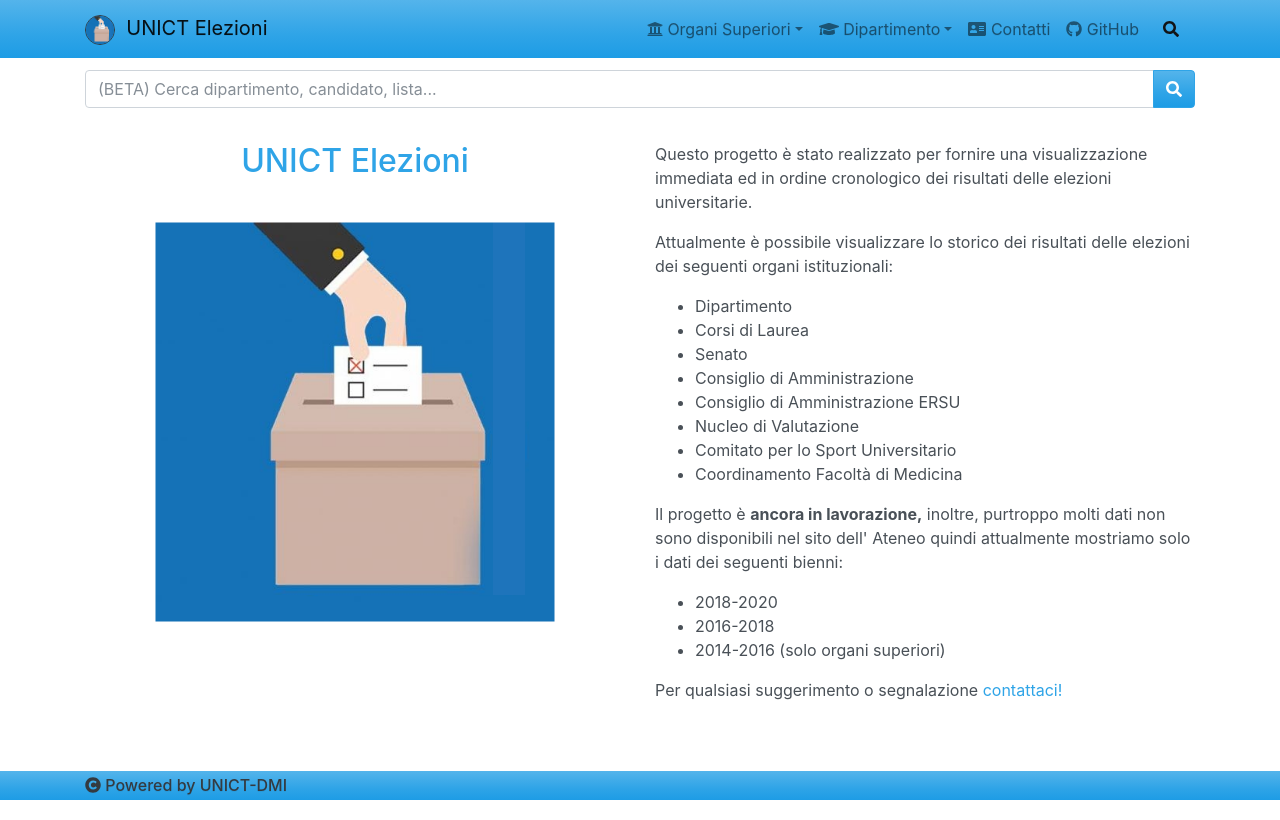
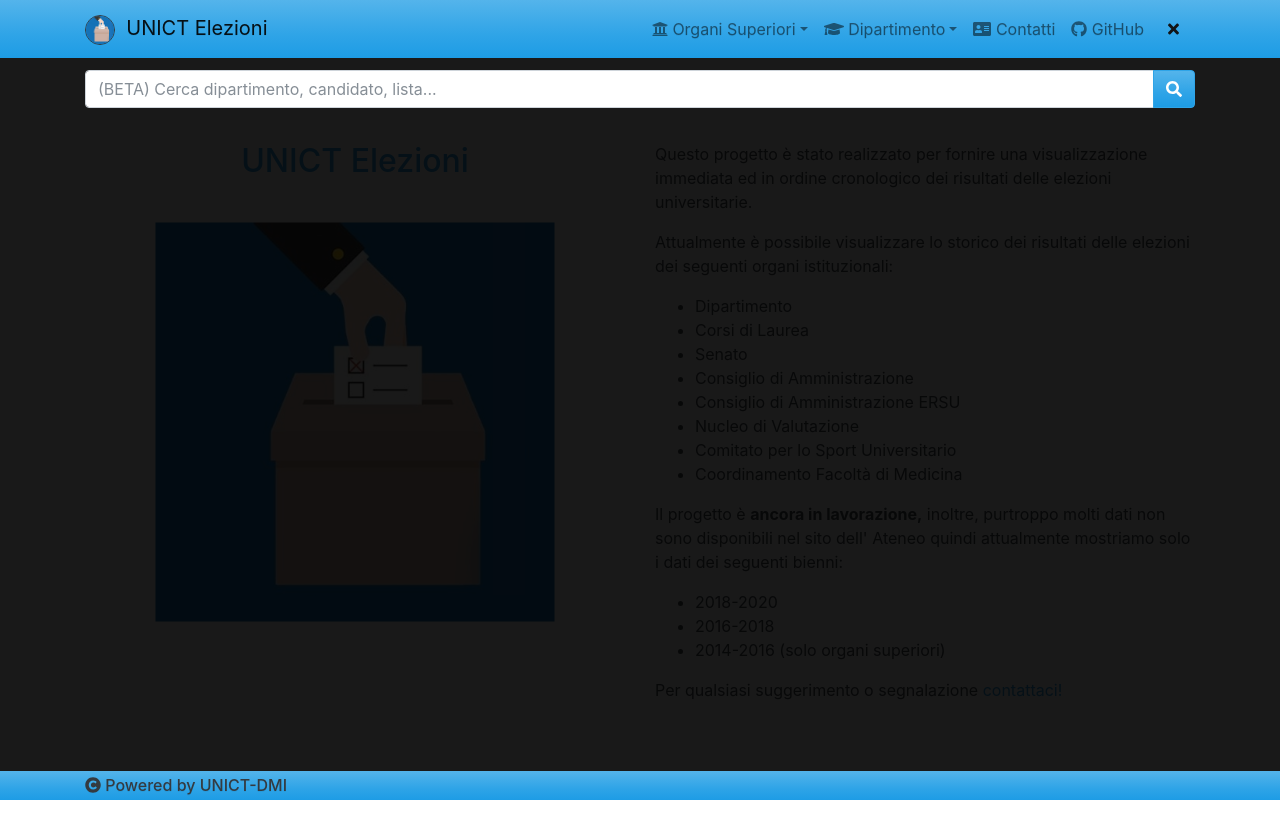
Before and after one commit to UNICT-DMI/UNICT-Elezioni, a React (Create React App) app: page /cdl#/home in a window 1280 px wide. Both pictures are taken after a click on the button 1171 px from the left and 28 px from the top of the page. Built offline with nearby package versions, Linux system fonts and the light colour scheme.

Commit message:
feat: add overlay on search and close on click

```diff
--- a/src/app/cdl-list/CdlList.tsx
+++ b/src/app/cdl-list/CdlList.tsx
@@ -18,7 +18,7 @@ const CdlList = (props: Props): JSX.Element => {
 
   return (
     <div>
-      <h2 className="mt-5" key={`h2${props.year}`}>Consiglio di Corso di Laurea {props.year}</h2>,
+      <h2 className="mt-5" key={`h2${props.year}`}>Consiglio di Corso di Laurea {props.year}</h2>
       {
         (cdls as any)[props.year].slice(0, next).map((c: string) => [
           (
@@ -26,7 +26,7 @@ const CdlList = (props: Props): JSX.Element => {
               <hr className="my-5" key={`hr${props.year}`} />
               <a href={'#/cdl/' + c}>
                 <h3 key={`h3${props.year}`}>{c.replace(/_/g, ' ')}</h3>
-              </a>,
+              </a>
               <Results anno={props.year} path={`cdl/${c}`} details={false} key={`${c}${props.year}`} showDetailsList />
             </>
           )
--- a/src/app/navbar/Navbar.scss
+++ b/src/app/navbar/Navbar.scss
@@ -1,5 +1,5 @@
 .search-form {
   position: fixed;
-  z-index: 1;
+  z-index: 2;
   transition: all 1s;
 }
--- a/src/app/navbar/Navbar.tsx
+++ b/src/app/navbar/Navbar.tsx
@@ -1,6 +1,6 @@
 import React, { FunctionComponent, useState } from 'react';
 import { faGithub } from '@fortawesome/free-brands-svg-icons';
-import { faAddressCard, faGraduationCap, faSearch, faUniversity } from '@fortawesome/free-solid-svg-icons';
+import { faAddressCard, faGraduationCap, faSearch, faTimes, faUniversity } from '@fortawesome/free-solid-svg-icons';
 import { FontAwesomeIcon } from '@fortawesome/react-fontawesome';
 import Navbar from 'react-bootstrap/Navbar';
 import Nav from 'react-bootstrap/Nav';
@@ -54,7 +54,7 @@ const Menu: FunctionComponent = () => {
             aria-controls="search-form"
             aria-expanded={showSearch}
             href="#">
-            <FontAwesomeIcon icon={faSearch} />
+            <FontAwesomeIcon icon={showSearch ? faTimes : faSearch} />
           </Nav.Link>
           <Navbar.Toggle aria-controls="basic-navbar-nav" />
         </div>
@@ -62,7 +62,7 @@ const Menu: FunctionComponent = () => {
       <Collapse in={showSearch}>
         <div className="container-fluid search-form">
           <div className="container">
-            <SearchForm />
+            <SearchForm onClose={(): void => setShowSearch(false)}/>
           </div>
         </div>
       </Collapse>
--- a/src/app/search/SearchForm.scss
+++ b/src/app/search/SearchForm.scss
@@ -1,6 +1,21 @@
 .suggestions-list {
   max-height: 70vh;
   overflow-y: auto;
+  overflow-x: hidden;
+}
+
+.search-form {
+  z-index: 2;
+}
+
+.page-overlay {
+  height: 100%;
+  width: 100%;
+  position: fixed;
+  z-index: 1;
+  left: 0;
+  top: 0;
+  background-color: rgba(0,0,0, 0.9);
   overflow-x: hidden;
 }
 
--- a/src/app/search/SearchForm.tsx
+++ b/src/app/search/SearchForm.tsx
@@ -6,7 +6,11 @@ import ListLogo from '../results/ListLogo/ListLogo';
 import SearchEngine, { CandidateInfo, CdlInfo, ListInfo } from './SearchEngine';
 import './SearchForm.scss';
 
-export const SearchForm = (): JSX.Element => {
+interface Props {
+  onClose: () => void;
+}
+
+export const SearchForm = (props: Props): JSX.Element => {
   const [formValue, setFormValue] = useState('');
   const [depSuggests, setDepSuggests] = useState([] as string[]);
   const [cdlSuggests, setCdlSuggests] = useState([] as CdlInfo[]);
@@ -144,11 +148,12 @@ export const SearchForm = (): JSX.Element => {
   }
 
   return (
+    <>
       <div className="search ml-auto">
         <Form onSubmit={handleSearchSubmit}>
           <InputGroup>
             <Form.Control type="text"
-            className="form-control"
+              className="search-form form-control"
               value={formValue}
               onChange={onInputFormChange}
               placeholder="(BETA) Cerca dipartimento, candidato, lista..." />
@@ -161,5 +166,7 @@ export const SearchForm = (): JSX.Element => {
           {generateSuggestions()}
         </ListGroup>
       </div>
+      <div className="page-overlay" onClick={(): void => props.onClose()} />
+    </>
   );
 };
```
Lines whose indentation alone changed are shown as unchanged.
